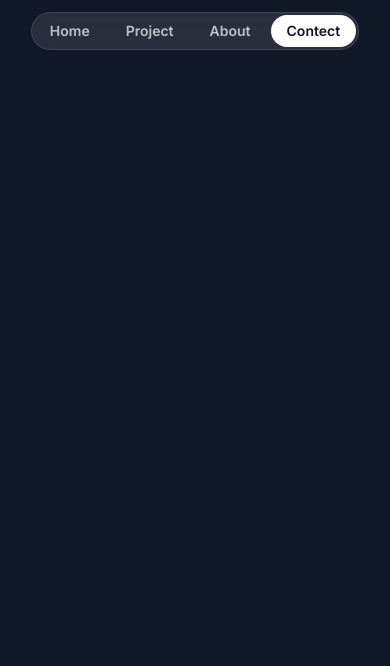
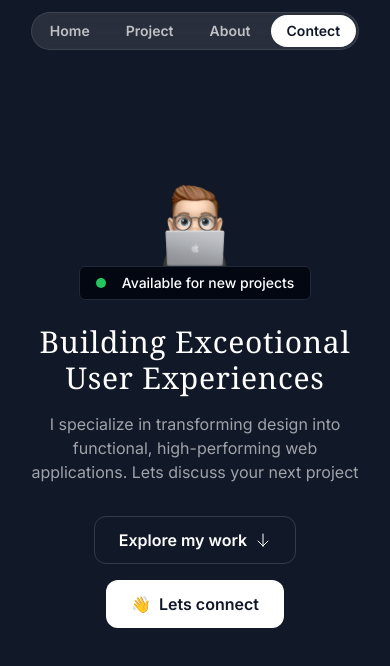
Before and after one commit to shivanibhadauria/portfolioNextjs, a Next.js app: page / in a window 390 px wide. Shown: the top 666 px of the page. Built offline with nearby package versions, Linux system fonts and the light colour scheme; a web font is replaced by a local one.

Commit message:
mobile hero section added

```diff
--- a/src/app/page.tsx
+++ b/src/app/page.tsx
@@ -1,3 +1,4 @@
+import { HeroSection } from "@/sections/Hero";
 import { Header } from "../sections/Header";
 export default function Home() {
   return (
@@ -5,6 +6,7 @@ export default function Home() {
       <h1>
         <div>
           <Header />
+          <HeroSection />
         </div>
       </h1>
     </div>
--- a/src/sections/Header.tsx
+++ b/src/sections/Header.tsx
@@ -1,6 +1,6 @@
 export const Header = () => {
   return (
-    <div className="flex items-center relative  justify-center  top-3  ">
+    <div className="flex items-center sticky justify-center  top-3  ">
       <nav className="flex  bg-white/10 p-0.5   gap-1 border border-white/10 rounded-full backdrop-blur ">
         <a href="#" className=" nav-item ">
           Home
--- a/src/sections/Hero.tsx
+++ b/src/sections/Hero.tsx
@@ -1,3 +1,39 @@
+import Image from "next/image";
+import mememojiImage from "../assets/images/memoji-computer.png";
+import Arrowdown from "../assets/icons/arrow-down.svg";
+
 export const HeroSection = () => {
-  return <div>Hero Section</div>;
+  return (
+    <div className="py-32">
+      <div className="container">
+        <div className=" flex flex-col items-center">
+          <Image className="size-[100px]  " src={mememojiImage} alt="memoji" />
+          <div className=" bg-gray-950 flex  items-center justify-center gap-4 py-1.5 px-4 rounded-md border-gray-800 border ">
+            <div className=" bg-green-500 size-2.5 rounded-full"></div>
+            <div className="text-sm font-medium ">
+              Available for new projects
+            </div>
+          </div>
+          <h1 className=" text-white font-serif text-3xl mt-6 tracking-wide  text-center   ">
+            Building Exceotional User Experiences
+          </h1>
+          <p className="mt-4 text-center text-white/60 ">
+            I specialize in transforming design into functional, high-performing
+            web applications. Lets discuss your next project
+          </p>
+
+          <div className="flex  flex-col mt-4 gap-4 items-center">
+            <button className=" border-white/15 border  rounded-xl inline-flex items-center gap-2 mt-4  h-12 px-6 ">
+              <span className="font-semibold">Explore my work</span>
+              <Arrowdown className="size-4  " />
+            </button>
+            <button className="border-white/15 border  bg-white text-gray-900  rounded-xl h-12 px-6 inline-flex items-center gap-2  ">
+              <span> 👋 </span>
+              <span className="font-semibold">Lets connect</span>
+            </button>
+          </div>
+        </div>
+      </div>
+    </div>
+  );
 };
```
